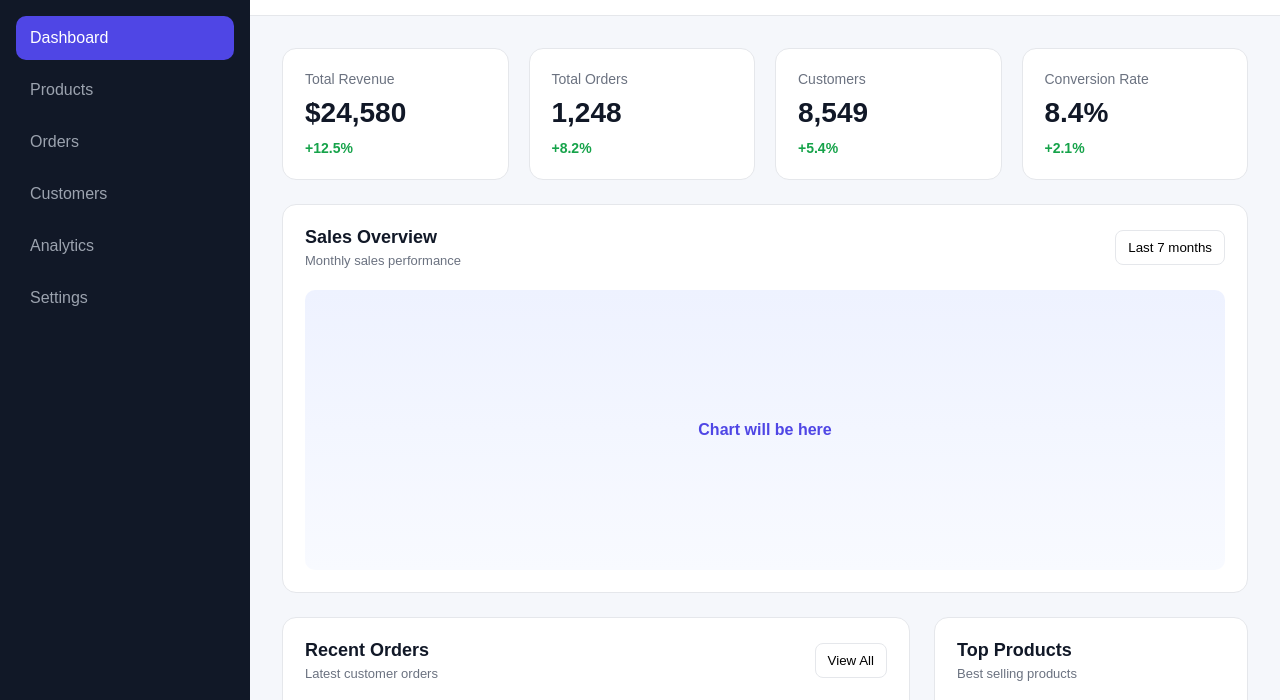
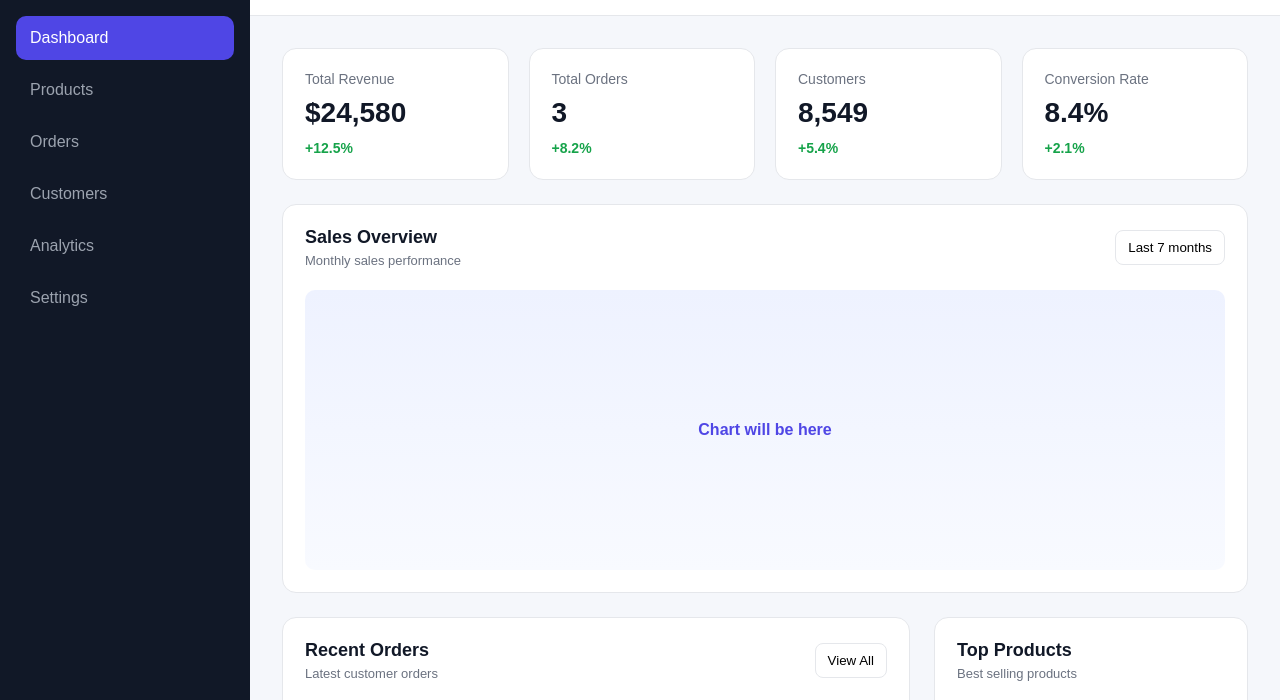
Before and after one commit to mohsen-goli/Dashboard-project, a plain HTML site: page index.html in a window 1280 px wide. Shown: the part 74-774 px from the top of the page. Drawn offline with Linux system fonts and the light colour scheme.

Commit message:
Make total orders dynamic

```diff
--- a/index.html
+++ b/index.html
@@ -67,7 +67,7 @@
 
             <div class="stat-card">
               <p>Total Orders</p>
-              <h2>1,248</h2>
+              <h2 id="totalOrders">0</h2>
               <span>+8.2%</span>
             </div>
 
--- a/script.js
+++ b/script.js
@@ -122,3 +122,10 @@ searchInput.addEventListener("input", function () {
 
   renderOrders(filteredOrders);
 });
+// ===============================
+// Total Orders
+// ===============================
+
+const totalOrders = document.getElementById("totalOrders");
+
+totalOrders.textContent = orders.length;
```
